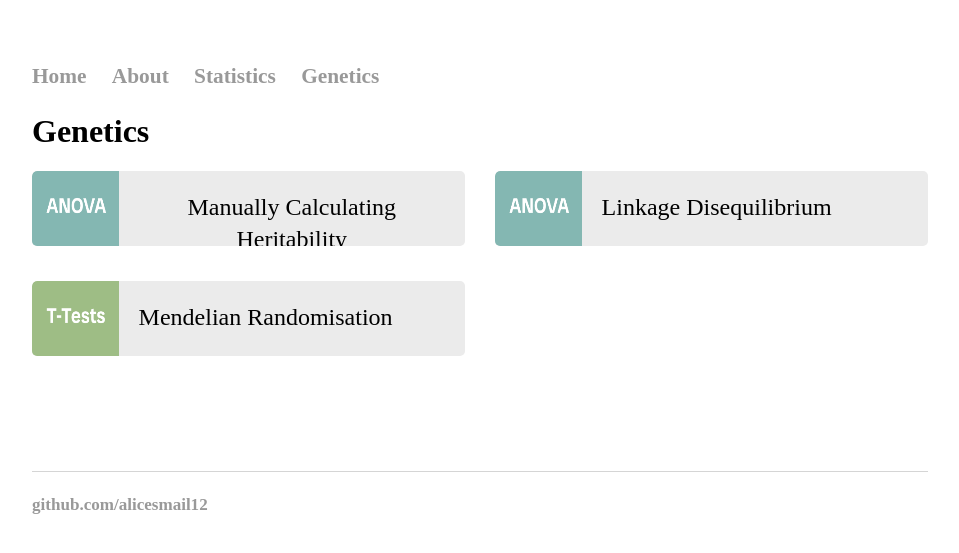
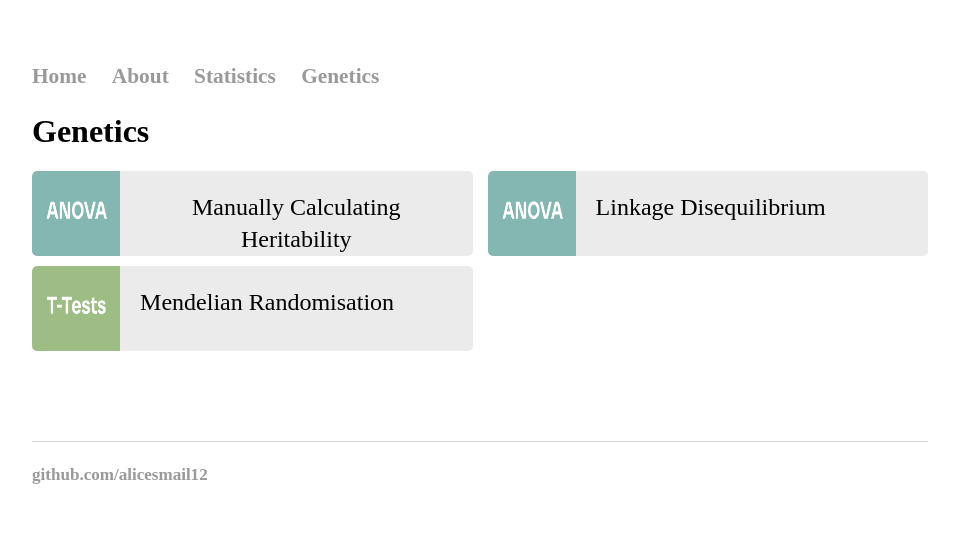
Before and after one commit to alicesmail12/alicesmail12.github.io, a Jekyll site: the page built from Genetics/index.html, in a window 1280 px wide. Shown: the top 553 px of the page, without its empty margins (160-1119 px from the left). Built offline with Jekyll 4.4.1, drawn with Linux system fonts in a browser that asks for light colours; some web fonts are replaced.

Commit message:
Update index.html

```diff
--- a/Genetics/index.html
+++ b/Genetics/index.html
@@ -12,7 +12,7 @@ margin-right: auto;
     display: grid;
     grid-template-rows: 80px 80px 80px;
     grid-template-columns: repeat(2, 1fr);
-    grid-gap: 30px;
+    grid-gap: 15px;
 }
 
 .imagefit {
@@ -34,7 +34,7 @@ margin-right: auto;
     font-weight: 500;
     cursor: pointer;
     width: 100%;
-    height: 75px;
+    height: 85px;
     text-align: center;
     background: #ebebeb;
     color: black
```
